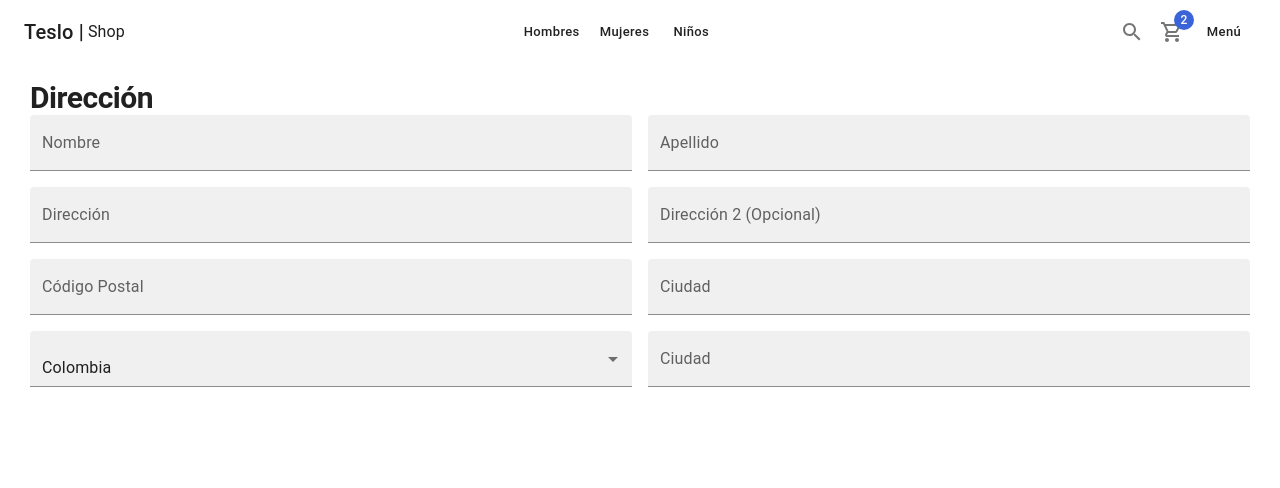
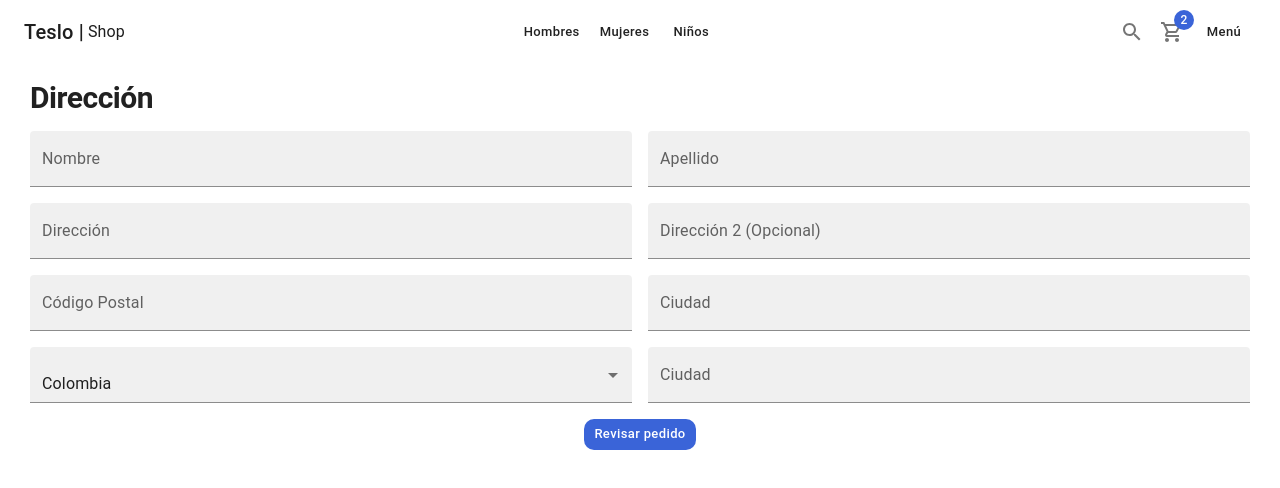
Before and after one commit to andybaronp/05-teslo-shop, a Next.js app: page /checkout/address in a window 1280 px wide. Shown: the top 488 px of the page. Built offline with nearby package versions, Linux system fonts and the light colour scheme.

Commit message:
Add BTN in  PagAddress

```diff
--- a/pages/checkout/address.tsx
+++ b/pages/checkout/address.tsx
@@ -1,13 +1,14 @@
 import {
   FormControl,
   Grid,
-  InputLabel,
+  Box,
   MenuItem,
   Select,
   TextField,
   Typography,
 } from '@mui/material'
 import ShopLayout from '../../components/layouts/ShopLayout'
+import { Button } from '@mui/material'
 
 const AddressPage = () => {
   return (
@@ -15,7 +16,7 @@ const AddressPage = () => {
       title='Dirección'
       pageDescription='Confirmar dirección de destino'
     >
-      <Typography variant='h1' component='h1'>
+      <Typography variant='h1' component='h1' sx={{ mb: 2 }}>
         Dirección
       </Typography>
       <Grid container spacing={2}>
@@ -55,6 +56,11 @@ const AddressPage = () => {
           <TextField label='Ciudad' variant='filled' fullWidth />
         </Grid>
       </Grid>
+      <Box display='flex' justifyContent='center' sx={{ mt: 2 }}>
+        <Button className='circular-btn' color='secondary'>
+          Revisar pedido
+        </Button>
+      </Box>
     </ShopLayout>
   )
 }
```
